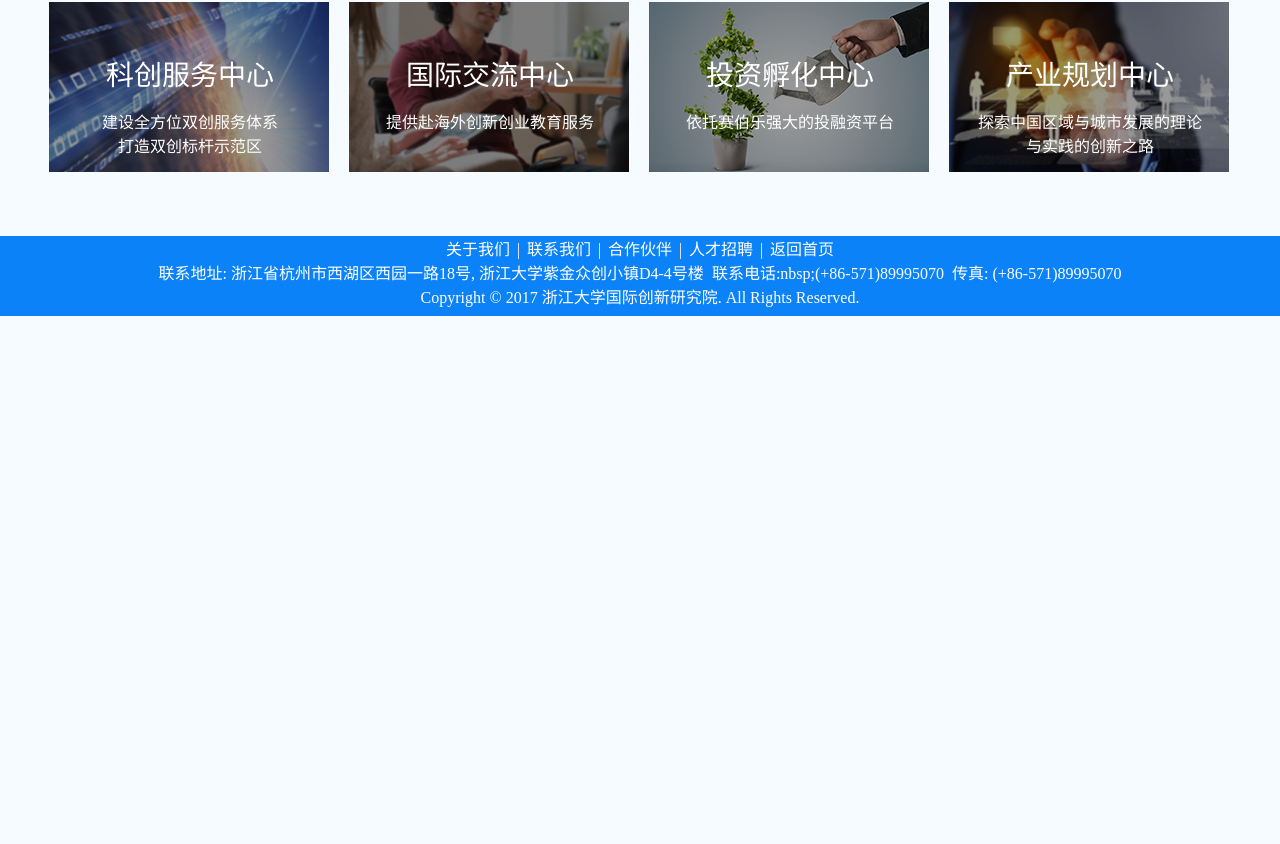
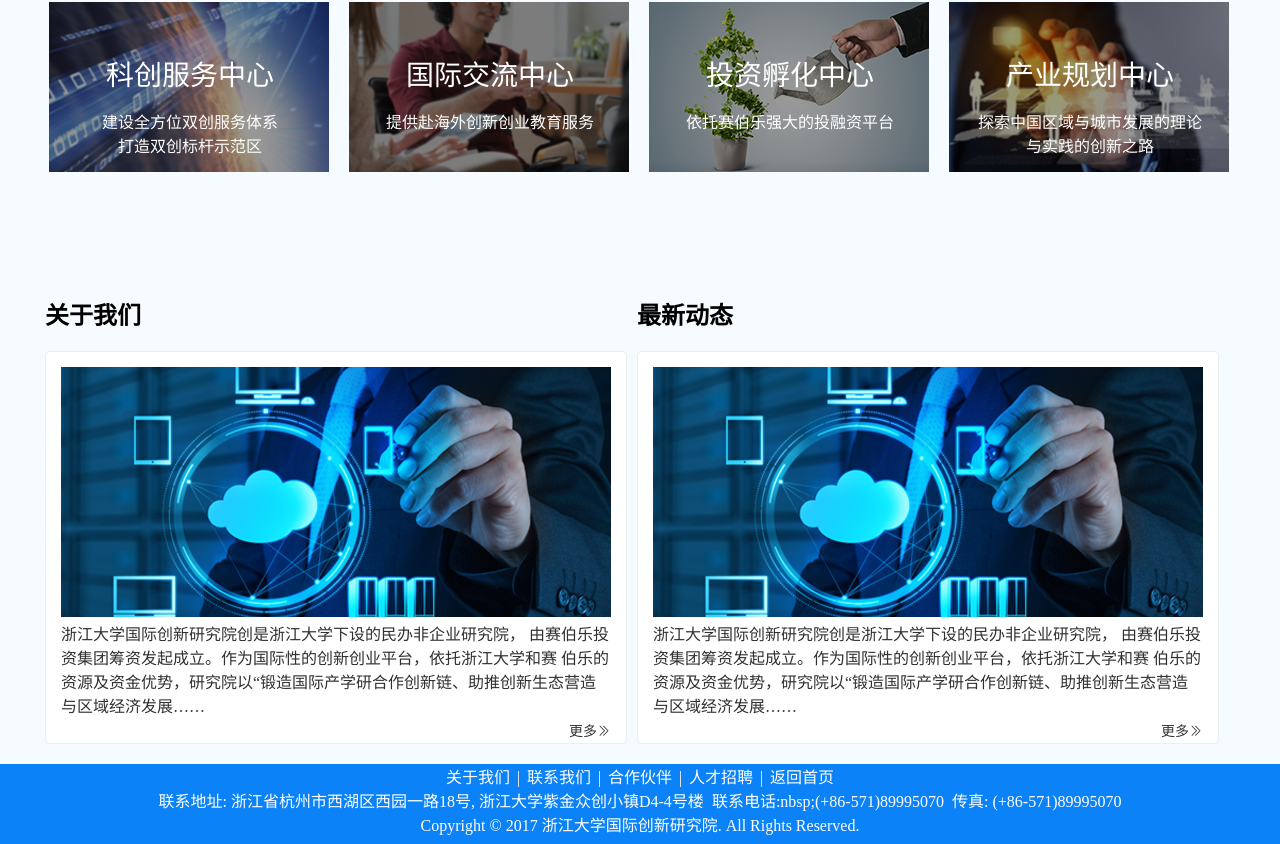
Before and after one commit to 12lalala/dong, a Vue app in the folder dong/: page / in a window 1280 px wide. Shown: the part 508-1352 px from the top of the page. Before the commit the page ends 824 px from the top, so only its background shows below. Built offline with nearby package versions, Linux system fonts and the light colour scheme.

Commit message:
增加Header内容

```diff
--- a/dong/src/components/Hello.vue
+++ b/dong/src/components/Hello.vue
@@ -13,7 +13,7 @@
         </el-carousel-item>
       </el-carousel>
     </div>
-    <!-- 卡片 -->
+    <!-- 分类 -->
     <div class="part1 content">
       <ul>
         <a href="/page/page13.html"
@@ -81,6 +81,51 @@
       </ul>
       <p class="clear"></p>
     </div>
+    <!-- 卡片 -->
+    <div class="cards">
+      <div class="card">
+        <h2>关于我们</h2>
+        <el-card class="box-card"
+                 :body-style="{ padding: '15px' }"
+                 shadow="hover">
+          <div>
+            <el-image style="width: 550px; height: 250px"
+                      :src="aboutimage"
+                      :fit="fit"></el-image>
+            <div>
+              <span>浙江大学国际创新研究院创是浙江大学下设的民办非企业研究院，
+                由赛伯乐投资集团筹资发起成立。作为国际性的创新创业平台，依托浙江大学和赛
+                伯乐的资源及资金优势，研究院以“锻造国际产学研合作创新链、助推创新生态营造与区域经济发展……</span><br>
+              <el-link href="/1"
+                       :underline="false"
+                       type="primary"
+                       style="float: right; padding: 3px 0">更多<i class="el-icon-d-arrow-right"></i></el-link>
+            </div>
+          </div>
+        </el-card>
+      </div>
+      <div class="card">
+        <h2>最新动态</h2>
+        <el-card class="box-card"
+                 :body-style="{ padding: '15px' }"
+                 shadow="hover">
+          <div>
+            <el-image style="width: 550px; height: 250px"
+                      :src="aboutimage"
+                      :fit="fit"></el-image>
+            <div>
+              <span>浙江大学国际创新研究院创是浙江大学下设的民办非企业研究院，
+                由赛伯乐投资集团筹资发起成立。作为国际性的创新创业平台，依托浙江大学和赛
+                伯乐的资源及资金优势，研究院以“锻造国际产学研合作创新链、助推创新生态营造与区域经济发展……</span><br>
+              <el-link href="/10"
+                       :underline="false"
+                       type="primary"
+                       style="float: right; padding: 3px 0">更多<i class="el-icon-d-arrow-right"></i></el-link>
+            </div>
+          </div>
+        </el-card>
+      </div>
+    </div>
   </div>
 </template>
 
@@ -92,13 +137,16 @@ export default {
       bannerH: 343,
       imgList: [
         { url: require("../assets/hello.jpg") },
+        { url: require("../assets/hello.jpg") },
+        { url: require("../assets/hello.jpg") }
       ],
       imgCard: [
         require("../assets/imgcard1.png"),
         require("../assets/imgcard2.png"),
         require("../assets/imgcard3.png"),
         require("../assets/imgcard4.png")
-      ]
+      ],
+      aboutimage: require("../assets/about_pic.png")
     }
   },
   methods: {
@@ -154,7 +202,7 @@ a {
 .router-link-active {
   text-decoration: none;
 }
-/* 卡片 */
+/* 分类 */
 ul,
 li,
 ol {
@@ -221,45 +269,39 @@ a:visited {
   transform: scale(1.1);
   transition: all 0.3s;
 }
-@media only screen and (max-width: 1000px) and (min-width: 830px) {
-  /* 跑马灯 */
-  .carousel {
+/* 卡片 */
+.cards {
+  max-width: 1200px;
+  margin: 20px auto;
   overflow: hidden;
 }
-
-  .img1 {
-    text-align: center;
-    display: table-cell;
-    vertical-align: middle;
+.card {
+  max-width: 600px;
+  margin: 20px 5px auto;
+  float: left;
 }
-  .img2 {
-    max-width: 100%;
-    max-height: 100%;
-  }
-  .el-carousel__item h3 {
-    color: #475669;
-    font-size: 18px;
-    opacity: 0.75;
-    line-height: 300px;
-    margin: 0;
+.text {
+  font-size: 14px;
 }
 
-  .el-carousel__item:nth-child(2n) {
-    background-color: #99a9bf;
+.item {
+  margin-bottom: 18px;
 }
 
-  .el-carousel__item:nth-child(2n + 1) {
-    background-color: #d3dce6;
+.clearfix:before,
+.clearfix:after {
+  display: table;
+  content: "";
 }
-  /* 清除rooter-link的样式 */
-  a {
-    color: #ffffff;
-    text-decoration: none;
+.clearfix:after {
+  clear: both;
 }
-  .router-link-active {
-    text-decoration: none;
+
+.box-card {
+  width: 580px;
 }
-  /* 卡片 */
+@media only screen and (max-width: 1000px) and (min-width: 830px) {
+  /* 分类 */
   ul,
   li,
   ol {
@@ -328,44 +370,7 @@ a:visited {
   }
 }
 @media only screen and (max-width: 830px) {
-  /* 跑马灯 */
-  .carousel {
-    overflow: hidden;
-  }
-
-  .img1 {
-    text-align: center;
-    display: table-cell;
-    vertical-align: middle;
-  }
-  .img2 {
-    max-width: 100%;
-    max-height: 100%;
-  }
-  .el-carousel__item h3 {
-    color: #475669;
-    font-size: 18px;
-    opacity: 0.75;
-    line-height: 300px;
-    margin: 0;
-  }
-
-  .el-carousel__item:nth-child(2n) {
-    background-color: #99a9bf;
-  }
-
-  .el-carousel__item:nth-child(2n + 1) {
-    background-color: #d3dce6;
-  }
-  /* 清除rooter-link的样式 */
-  a {
-    color: #ffffff;
-    text-decoration: none;
-  }
-  .router-link-active {
-    text-decoration: none;
-  }
-  /* 卡片 */
+  /* 分类 */
   ul,
   li,
   ol {
```
Also changed, not shown: dong/src/assets/about_pic.png (added). Lines whose indentation alone changed are shown as unchanged.
